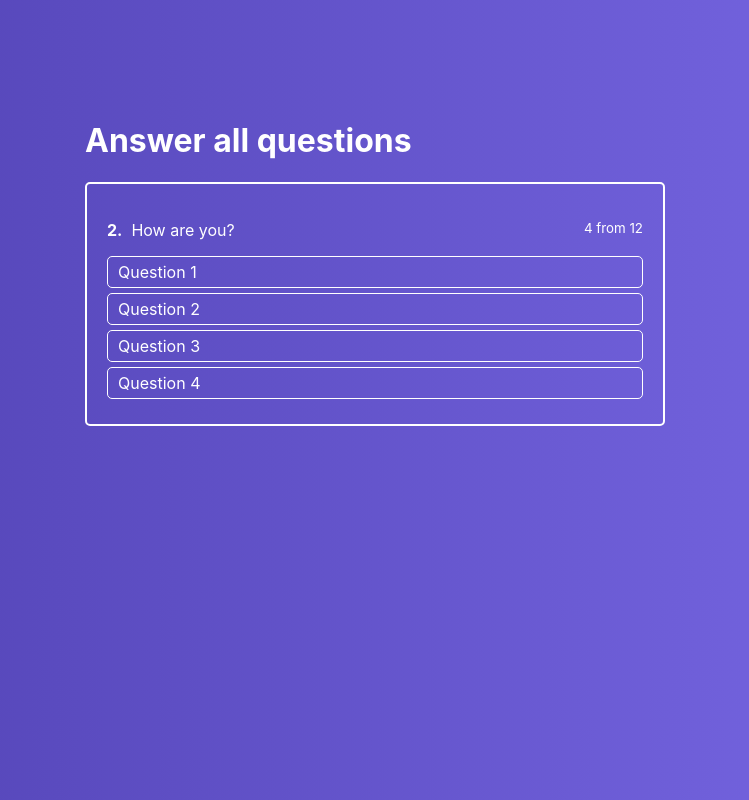
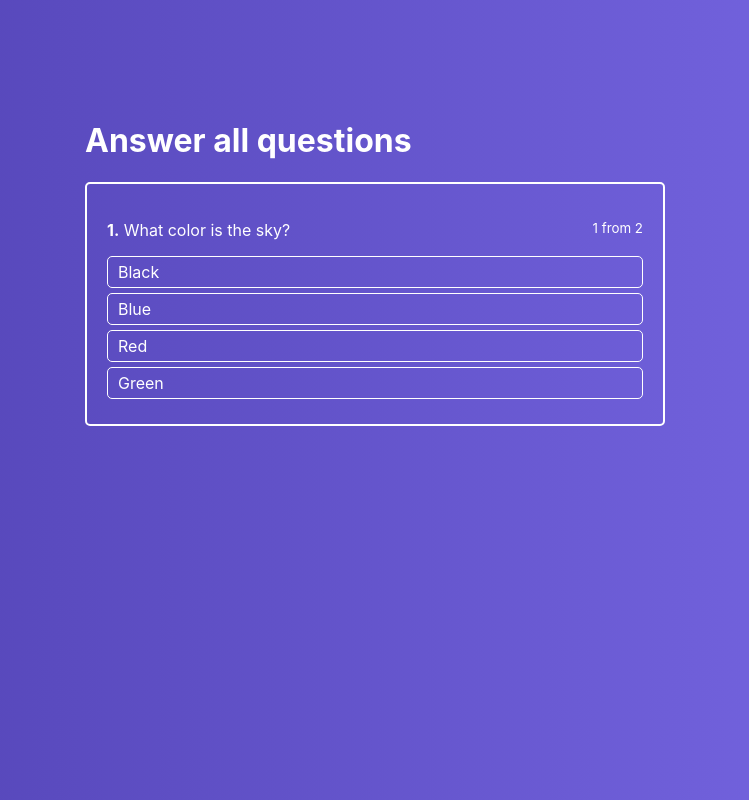
Before and after one commit to Dmitry567/React-Project, a React (Create React App) app: page / in a window 1280 px wide. Shown: the whole page, without its empty margins (265-1014 px from the left). Built offline with nearby package versions, Linux system fonts and the light colour scheme.

Commit message:
Add new Question to the project

```diff
--- a/src/components/ActiveQuiz/ActiveQuiz.js
+++ b/src/components/ActiveQuiz/ActiveQuiz.js
@@ -2,21 +2,24 @@ import React from 'react';
 import classes from './ActiveQuiz.module.css';
 import AnswersList from "./AnswersList/AnswersList";
 
-const ActiveQuiz = props => (
+const ActiveQuiz = props => {
+    return (
         <div className={classes.ActiveQuiz}>
             <p className={classes.Question}>
           <span>
-             <strong>2.</strong>&nbsp;
-               How are you?
+             <strong>{props.answerNumber}.</strong>&nbsp;
+              {props.question}
           </span>
 
-          <small>4 from 12</small>
+                <small>{props.answerNumber} from {props.quizLength}</small>
             </p>
 
             <AnswersList
                 answers={props.answers}
+                onAnswerClick={props.onAnswerClick}
             />
         </div>
     )
+}
 
 export default ActiveQuiz
--- a/src/components/ActiveQuiz/AnswersList/AnswerItem/AnswerItem.js
+++ b/src/components/ActiveQuiz/AnswersList/AnswerItem/AnswerItem.js
@@ -6,6 +6,7 @@ const AnswerItem = props => {
    return (
      <li
          className={classes.AnswerItem}
+         onClick={() => props.onAnswerClick(props.answer.id)}
      >
          { props.answer.text }
      </li>
--- a/src/components/ActiveQuiz/AnswersList/AnswersList.js
+++ b/src/components/ActiveQuiz/AnswersList/AnswersList.js
@@ -2,17 +2,21 @@ import React from 'react';
 import classes from './AnswersList.module.css';
 import AnswerItem from "./AnswerItem/AnswerItem";
 
-const AnswersList = props => (
+const AnswersList = props => {
+   return (
    <ul className={classes.AnswersList}>
        { props.answers.map((answer, index) => {
           return (
             <AnswerItem
                 key={index}
                answer={answer}
+                onAnswerClick={props.onAnswerClick}
             />
           )
        }) }
    </ul>
 )
 
+}
+
 export default AnswersList
--- a/src/containers/Quiz/Quiz.js
+++ b/src/containers/Quiz/Quiz.js
@@ -4,16 +4,39 @@ import ActiveQuiz from "../../components/ActiveQuiz/ActiveQuiz";
 
 class Quiz extends Component {
     state = {
+        activeQuestion: 0,
         quiz: [
             {
+                question: 'What color is the sky?',
+                rightAnswerId: 2,
+                id: 1,
                 answers: [
-                  {text: 'Question 1'},
-                  {text: 'Question 2'},
-                  {text: 'Question 3'},
-                  {text: 'Question 4'},
+                    {text: 'Black', id: 1},
+                    {text: 'Blue', id: 2},
+                    {text: 'Red', id: 3},
+                    {text: 'Green', id: 4},
+                ]
+            },
+            {
+                question: 'In what year was St.Petersburg founded?',
+                rightAnswerId: 3,
+                id: 2,
+                answers: [
+                    {text: '1700', id: 1},
+                    {text: '1702', id: 2},
+                    {text: '1703', id: 3},
+                    {text: '1803', id: 4},
                 ]
             }
         ]
+    }
+
+    onAnswerClickHandler = answerId => {
+        console.log('Answer Id: ', answerId)
+
+        this.setState({
+            activeQuestion: this.state.activeQuestion + 1
+        })
     }
     render() {
         return (
@@ -23,7 +46,11 @@ class Quiz extends Component {
 
 
                    <ActiveQuiz
-                      answers={this.state.quiz[0].answers}
+                      answers={this.state.quiz[this.state.activeQuestion].answers}
+                      question={this.state.quiz[this.state.activeQuestion].question}
+                      onAnswerClick={this.onAnswerClickHandler}
+                      quizLength={this.state.quiz.length}
+                      answerNumber={this.state.activeQuestion + 1}
                    />
                 </div>
             </div>
```
Lines whose indentation alone changed are shown as unchanged.
